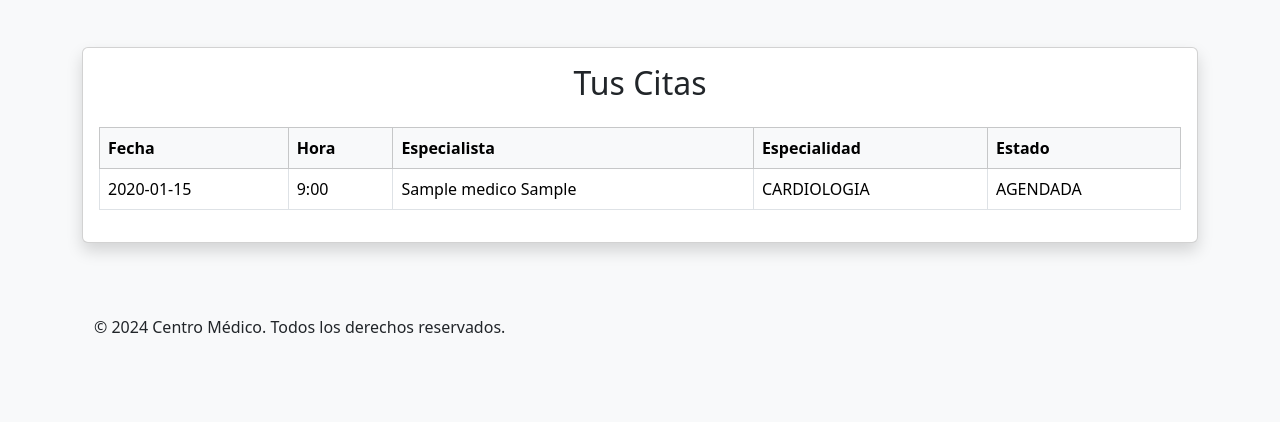
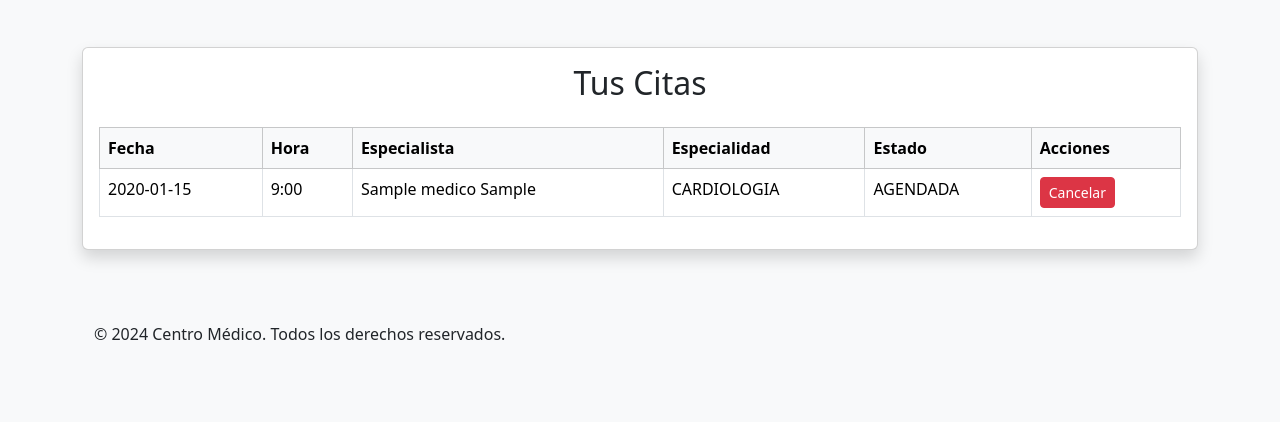
Before and after one commit to JavierKDGN/IngSoftwareG7, a Flask app: template app/templates/historial_citas.html in a window 1280 px wide. Shown: the part 378-800 px from the top of the page. Run offline with Flask 3, Linux system fonts and the light colour scheme; the template is opened without the code that fills it: values that come from a table or form of the project are taken from there, others are empty; tables that the repository leaves empty hold one stand-in row (values such as "Sample post").

Commit message:
Implementacion de cancelar citas lista

```diff
--- a/app/routes.py
+++ b/app/routes.py
@@ -3,7 +3,7 @@ import time
 from flask import render_template, redirect, url_for, request, jsonify, session
 from app import app
 from app.models import *
-from app.services.servicio_citas import reservar_cita_medica
+from app.services.servicio_citas import reservar_cita_medica, cancelar_cita_medica
 from app.utils import bloque_a_rango_horario, parse_nombre, parse_rut
 
 
@@ -40,22 +40,33 @@ def acceso_historial_citas():
             return render_template('acceso_historial_citas.html',error="Paciente no encontrado")
     return render_template('acceso_historial_citas.html')
 
-@app.route('/historial_citas')
+@app.route('/historial_citas', methods=['GET', 'POST'])
 def historial_citas():
-    print(Horario.query.all())
-    print(Cita.query.all())
+
+    # print(Horario.query.all())
+    # print(Cita.query.all())
+
     paciente_id = request.args.get('paciente_id', type=int)
     if not paciente_id:
         return redirect(url_for('index'))
 
-    historial = Cita.get_citas_por_paciente(paciente_id)  # Suponiendo que 1 es el ID del paciente
-    for cita in historial:
-        print(f"- Cita ID: {cita.id_cita}")
-        print(f"  Estado: {cita.estado.name}")
-        print(f"  Médico: {cita.medico.nombre} {cita.medico.apellido} - {cita.medico.especialidad}")
-        print(f"  Fecha: {cita.horario.fecha}")
-        print(f"  Bloque Horario: {cita.horario.bloque.name}")
-        print("-" * 30)
+
+    if request.method == 'POST':
+        cita_a_cancelar = request.form.get('id_cita', type=int)
+        if cita_a_cancelar:
+            print("Cancelando")
+            cancelar_cita_medica(cita_a_cancelar)
+            return redirect(url_for('historial_citas', paciente_id=paciente_id))
+
+    historial = Cita.get_citas_por_paciente(paciente_id)
+
+    # for cita in historial:
+    #     print(f"- Cita ID: {cita.id_cita}")
+    #     print(f"  Estado: {cita.estado.name}")
+    #     print(f"  Médico: {cita.medico.nombre} {cita.medico.apellido} - {cita.medico.especialidad}")
+    #     print(f"  Fecha: {cita.horario.fecha}")
+    #     print(f"  Bloque Horario: {cita.horario.bloque.name}")
+    #     print("-" * 30)
 
     return render_template('historial_citas.html', citas=historial)
 
--- a/app/services/servicio_citas.py
+++ b/app/services/servicio_citas.py
@@ -36,6 +36,7 @@ def reservar_cita_medica(id_paciente,id_medico,fecha,bloque):
 
 def cancelar_cita_medica(id_cita):
     cita_cancelada = Cita.cancelar_cita(id_cita)
+    print(cita_cancelada)
     if cita_cancelada:
         print(f"Cita {id_cita} cancelada correctamente")
         return cita_cancelada
--- a/app/templates/historial_citas.html
+++ b/app/templates/historial_citas.html
@@ -24,6 +24,7 @@
                         <th scope="col">Especialista</th>
                         <th scope="col">Especialidad</th>
                         <th scope="col">Estado</th>
+                        <th scope="col">Acciones</th>
                     </tr>
                 </thead>
                 <tbody>
@@ -34,6 +35,16 @@
                         <td>{{ cita.medico.nombre }} {{ cita.medico.apellido }}</td>
                         <td>{{ cita.medico.especialidad.name }}</td>
                         <td>{{ cita.estado.name }}</td>
+                        <td>
+                            {% if cita.estado.name == 'AGENDADA' %}
+                            <form method="POST" action="{{ url_for('historial_citas', paciente_id=request.args.get('paciente_id')) }}" onsubmit="return confirmCancel()">
+                                <input type="hidden" name="id_cita" value="{{ cita.id_cita }}">
+                                <button type="submit" class="btn btn-danger btn-sm">Cancelar</button>
+                            </form>
+                            {% else %}
+                            <span class="text-muted">No disponible</span>
+                            {% endif %}
+                        </td>
                     </tr>
                     {% endfor %}
                 </tbody>
@@ -43,5 +54,10 @@
             {% endif %}
         </div>
     </div>
+    <script>
+    function confirmCancel() {
+        return confirm("¿Estás seguro de que deseas cancelar esta cita?");
+    }
+</script>
 </div>
 {% endblock %}
```
